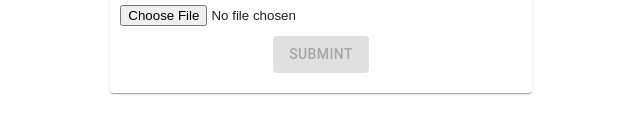
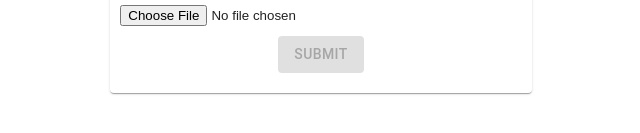
Before and after one commit to dalfiannur/absensi-register, a Gatsby site: page / in a window 1280 px wide. Shown: the part 301-434 px from the top of the page, 319-959 px from the left. Built offline with nearby package versions, Linux system fonts and the light colour scheme; Gatsby itself is replaced by a stand-in of ours.

Commit message:
Update Register

```diff
--- /dev/null
+++ b/src/data/Countries.js
@@ -0,0 +1,38 @@
+export const Countries = [
+  {
+    value: 'jepang',
+    text: 'Jepang'
+  },
+  {
+    value: 'malaysia',
+    text: 'Malaysia'
+  },
+  {
+    value: 'myanmar',
+    text: 'Myanmar'
+  },
+  {
+    value: 'nigeria',
+    text: 'Nigeria'
+  },
+  {
+    value: 'uea',
+    text: 'Uea'
+  },
+  {
+    value: 'korea',
+    text: 'Korea'
+  },
+  {
+    value: 'china',
+    text: 'China'
+  },
+  {
+    value: 'India',
+    text: 'India'
+  },
+  {
+    value: 'belanda',
+    text: 'Belanda'
+  }
+]
--- /dev/null
+++ b/src/data/Departements.js
@@ -0,0 +1,50 @@
+export const Departements = [
+  {
+    id: 1,
+    name: 'WH RPMP'
+  },
+  {
+    id: 2,
+    name: 'WH FG'
+  },
+  {
+    id: 3,
+    name: 'PPPC & PREPARASI PLANT'
+  },
+  {
+    id: 4,
+    name: 'PRODUKSI'
+  },
+  {
+    id: 5,
+    name: 'MAINTENANCE'
+  },
+  {
+    id: 6,
+    name: 'PPIC'
+  },
+  {
+    id: 7,
+    name: 'PROCUREMENT'
+  },
+  {
+    id: 8,
+    name: 'TPP'
+  },
+  {
+    id: 9,
+    name: 'PMD'
+  },
+  {
+    id: 10,
+    name: 'IT'
+  },
+  {
+    id: 11,
+    name: 'COSTING'
+  },
+  {
+    id: 12,
+    name: 'MS'
+  },
+]
--- a/src/pages/index.js
+++ b/src/pages/index.js
@@ -2,6 +2,8 @@ import React, { useState, useCallback } from "react"
 import SEO from '../components/seo'
 import { Grid, Paper, TextField, FormControl, Select, MenuItem, InputLabel, Button, Snackbar } from '@material-ui/core'
 import { makeStyles } from '@material-ui/core/styles'
+import { Countries} from '../data/Countries'
+import { Departements } from '../data/Departements'
 
 const URL = 'https://barcode-attendance-system.herokuapp.com'
 const useStyle = makeStyles(theme => ({
@@ -14,63 +16,6 @@ const useStyle = makeStyles(theme => ({
   }
 }))
 
-const Departements = [
-  {
-    id: 1,
-    name: 'WH RPMP'
-  },
-  {
-    id: 2,
-    name: 'WH FG'
-  },
-  {
-    id: 3,
-    name: 'PPPC & PREPARASI PLANT'
-  },
-  {
-    id: 4,
-    name: 'PRODUKSI'
-  },
-  {
-    id: 5,
-    name: 'MAINTENANCE'
-  },
-  {
-    id: 6,
-    name: 'PPIC'
-  },
-  {
-    id: 7,
-    name: 'PROCUREMENT'
-  },
-  {
-    id: 8,
-    name: 'TPP'
-  },
-  {
-    id: 9,
-    name: 'PMD'
-  },
-  {
-    id: 10,
-    name: 'IT'
-  },
-  {
-    id: 11,
-    name: 'COSTING'
-  },
-  {
-    id: 12,
-    name: 'MS'
-  },
-]
-
-const Countries = [
-  {
-    value: 'indonesia',
-    text: 'Indonesia'
-  }
-]
 
 const IndexPage = () => {
   const classes = useStyle()
@@ -183,7 +128,7 @@ const IndexPage = () => {
             </FormControl>
             <input type='file' onChange={e => setPicture(e.target)} />
             <Button color='primary' variant='contained' className={classes.ButtonSubmit} disabled={!valid} onClick={onSubmit}>
-              Submint
+              Submit
             </Button>
           </Paper>
         </Grid>
```
Also changed, not shown: 1 other file.
